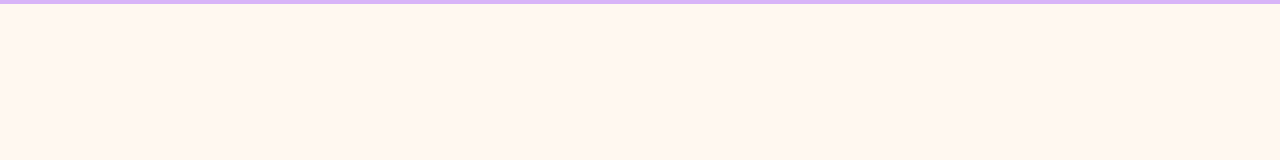
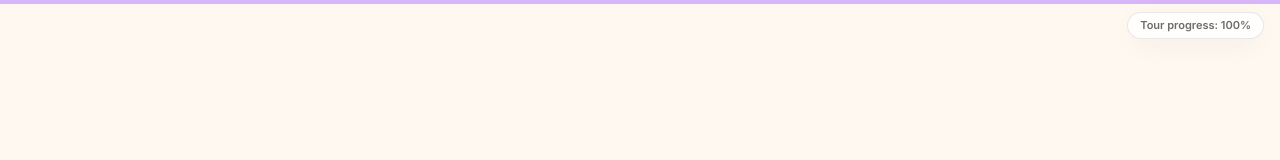
Before and after one commit to anushkapurwar08/anushka-portfolio, a Next.js app: page / in a window 1280 px wide. Shown: the top 160 px of the page. Built offline with nearby package versions, Linux system fonts and the light colour scheme; a web font is replaced by a local one.

Commit message:
Add files via upload

```diff
--- a/components/ProgressBar.tsx
+++ b/components/ProgressBar.tsx
@@ -1,13 +1,19 @@
 'use client'
-import { motion, useScroll, useSpring } from 'framer-motion'
+import { motion, useScroll, useSpring, useTransform } from 'framer-motion'
 
 export default function ProgressBar() {
   const { scrollYProgress } = useScroll()
   const scaleX = useSpring(scrollYProgress, { stiffness: 120, damping: 28, mass: 0.4 })
+  const pct = useTransform(scrollYProgress, (v) => `${Math.round(v * 100)}%`)
 
   return (
     <div className="fixed top-0 left-0 right-0 z-50">
       <motion.div className="h-1 origin-left bg-lilac" style={{ scaleX }} />
+      <div className="pointer-events-none absolute right-4 top-3 hidden md:block">
+        <div className="rounded-full border border-ink/10 bg-white/80 px-3 py-1 text-[11px] font-semibold text-ink/70 shadow-soft backdrop-blur">
+          Tour progress: <motion.span>{pct}</motion.span>
+        </div>
+      </div>
     </div>
   )
 }
```
